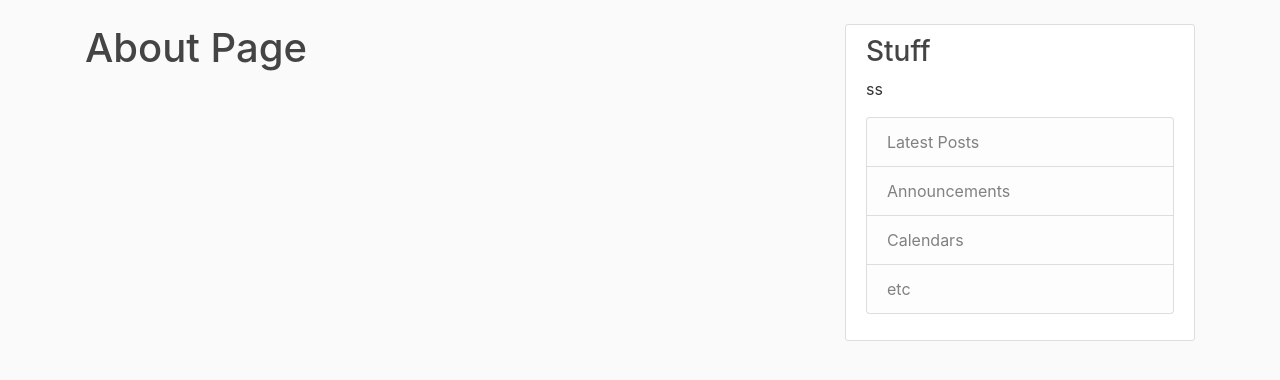
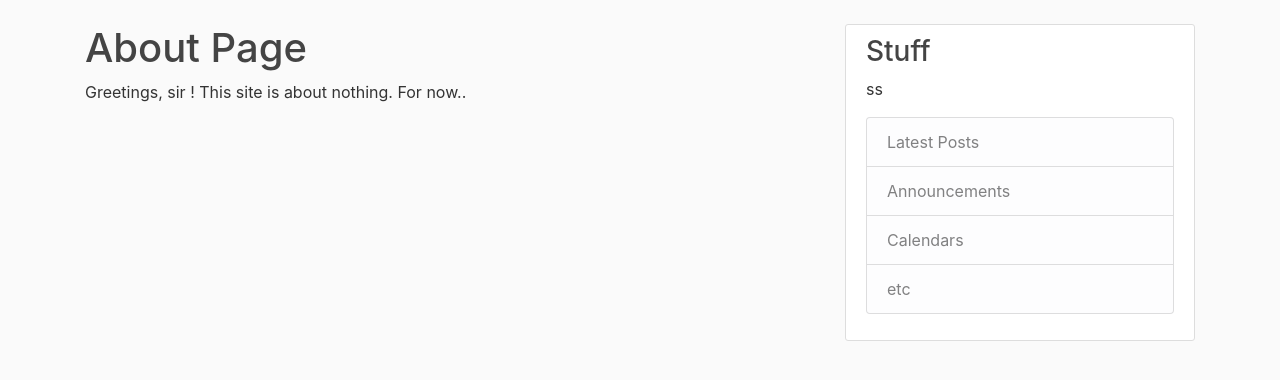
Before and after one commit to reflodyo/we11ji, a Django app: page /about/ in a window 1280 px wide. Shown: the part 56-436 px from the top of the page. Run offline with Django 3.2, Linux system fonts and the light colour scheme; data comes from the database, SQL or seed files in the repository; some libraries are stand-ins or nearby versions.

Commit message:
test commit

```diff
--- a/blog/templates/blog/about.html
+++ b/blog/templates/blog/about.html
@@ -1,4 +1,5 @@
 {% extends "blog/base.html" %}
 {% block content1 %}
     <h1> About Page </h1>
+    Greetings, sir {{name}}! This site is about nothing. For now..
 {% endblock content1 %}
--- a/blog/views.py
+++ b/blog/views.py
@@ -67,4 +67,4 @@ class PostDeleteView(LoginRequiredMixin, UserPassesTestMixin,DeleteView):
         return False
 
 def about(request):
-    return render(request, 'blog/about.html',{'title':User.objects.filter(username='andy').first()})
+    return render(request, 'blog/about.html',{'name':request.user.username})
--- a/users/templates/users/login.html
+++ b/users/templates/users/login.html
@@ -11,7 +11,7 @@
             <div class="form-group">
                 <button class="btn btn-outline-info" type="submit"> Here we go</button>
                 <small class="text-muted ml-2">
-                    <a class="ml-2" href="{%url 'password_reset' %}">  Forgot password? *dummy </a>
+                    <a class="ml-2" href="{%url 'password_reset' %}">  You forgot password, dummy? </a>
                 </small>
             </div>
         </form>
```
